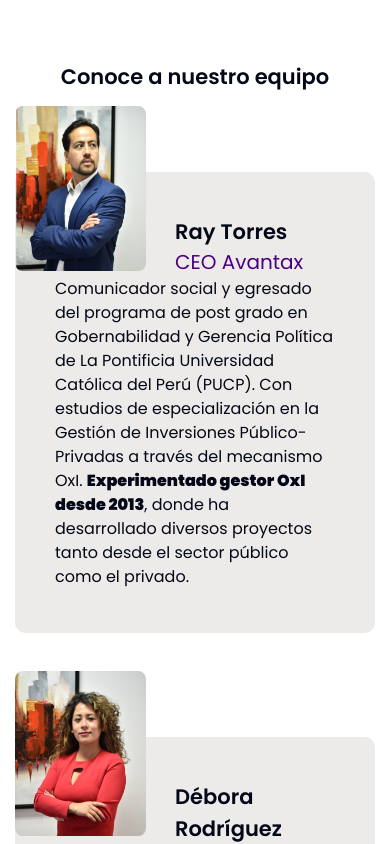
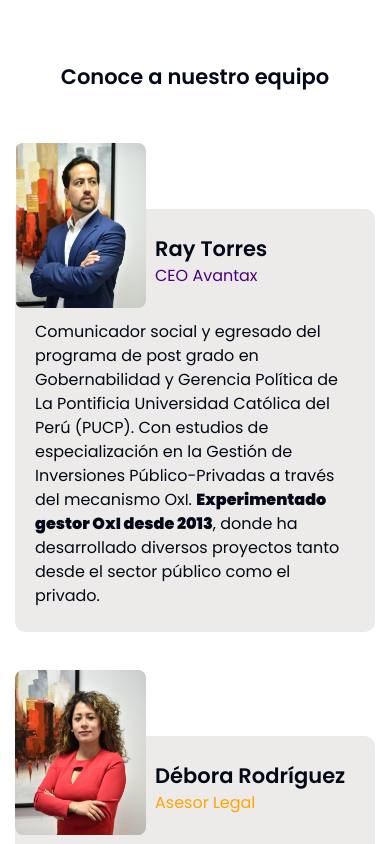
Before and after one commit to vr1eva/avantax, a Next.js app: page /nosotros in a window 390 px wide. Shown: the part 1820-2664 px from the top of the page. Built offline with nearby package versions, Linux system fonts and the light colour scheme.

Commit message:
fix teammate cards styles on mobile

```diff
--- a/src/app/nosotros/page.tsx
+++ b/src/app/nosotros/page.tsx
@@ -86,7 +86,7 @@ function Faq() {
 function Team() {
     const classNames = {
         team: `flex flex-col items-start w-full max-w-[1206px] pb-[204px] `,
-        cards: ` flex flex-col gap-[104px] pt-[80px] px-[15px]`,
+        cards: `mt-[37px] flex flex-col gap-[104px] pt-[80px] px-[15px]`,
         heading: ` text-[21px] leading-[31px] xl:text-[34px] font-semibold xl:leading-[51px] mx-auto`,
         carousel: `mt-[80px] px-[117px] xl:hidden`,
         controls: ``,
@@ -109,13 +109,13 @@ function TeamCard({ teammate }: { teammate: Teammate }) {
     const classNames = {
         leftyCard: ``,
         rightyCard: ``,
-        card: `relative list-none flex  bg-light rounded-[10px] py-[44px] px-[40px]`,
+        card: `relative list-none flex  bg-light rounded-[10px] xl:py-[44px] xl:px-[40px] px-[20px] py-[24px]`,
         description: `xl:pl-[240px]`,
         cardImage: ``,
-        details: `pl-[120px]`,
+        details: `pl-[120px] min-w-[280px] min-h-[79px]`,
         name: `text-[21px] font-semibold `,
-        role: `text-indigo text-[20px]`,
-        bio: ``,
+        role: `text-indigo xl:text-[20px] text-[]`,
+        bio: `mt-2`,
         image: `w-[131px] h-[165px] absolute -top-[66px] left-0`
     }
     const cardClassName = teammate.orientation == "left" ? classNames.leftyCard : classNames.rightyCard
```
